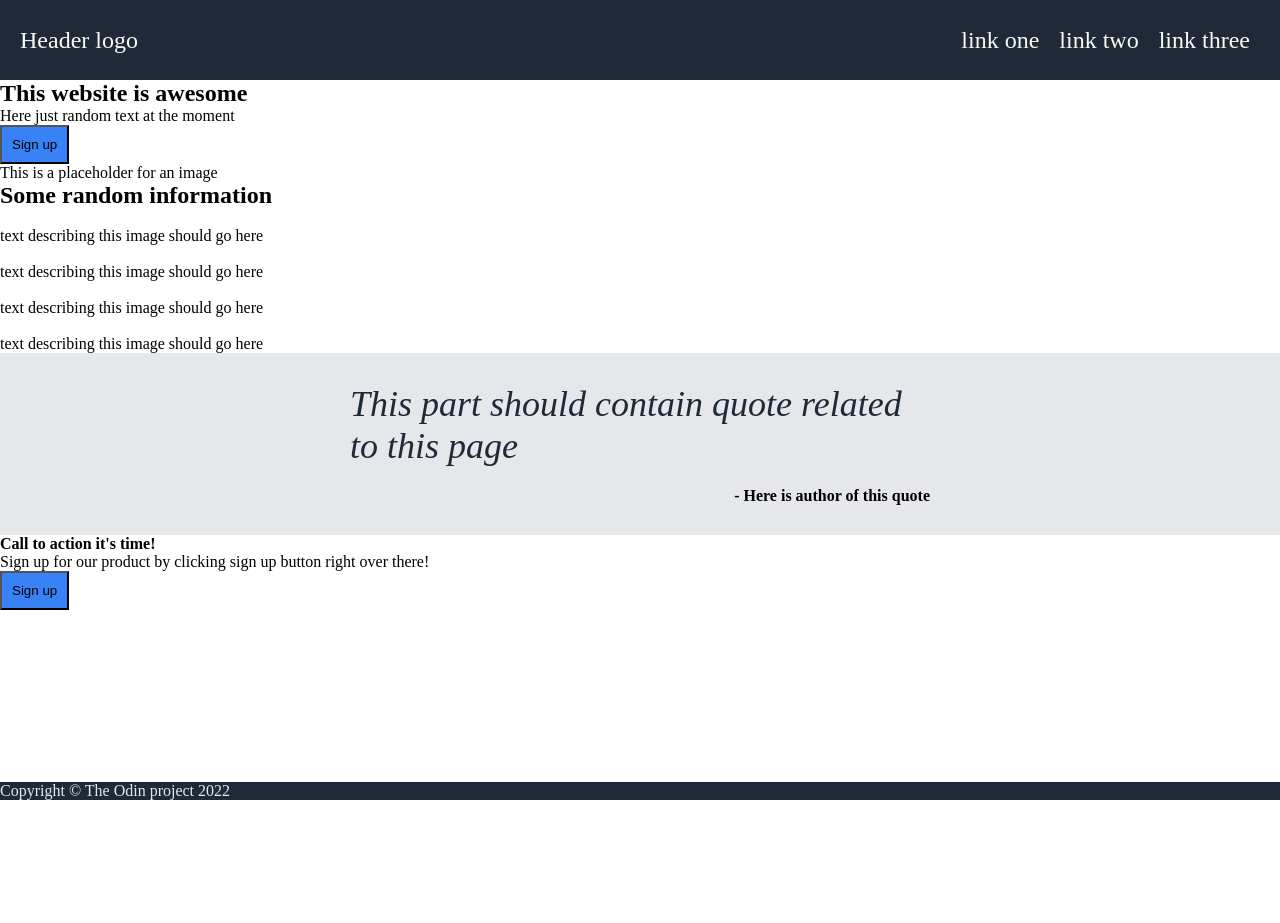
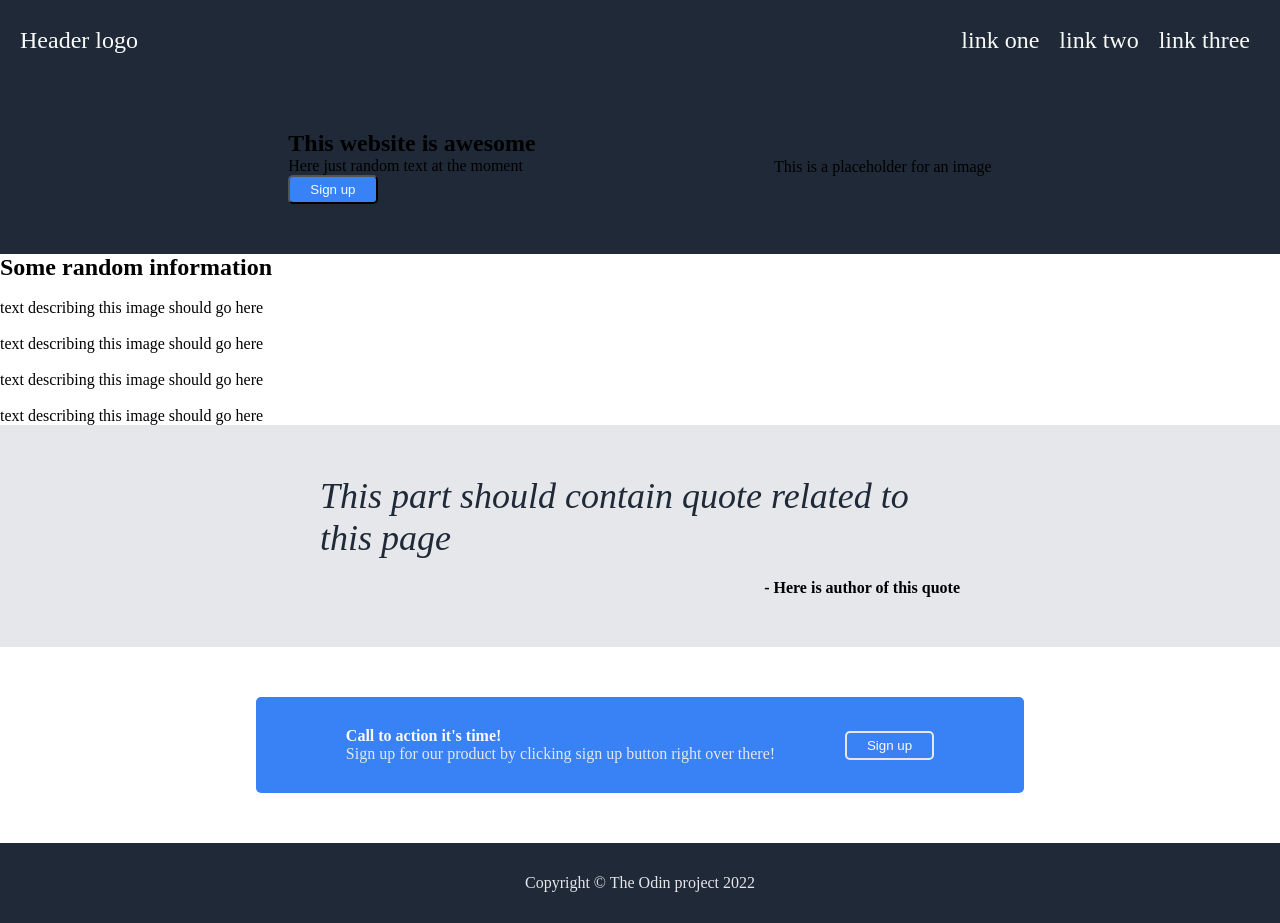
Before and after one commit to Dovi38/odin-landingPage, a plain HTML site: page index.html in a window 1280 px wide. Before the commit the page ends 800 px from the top, so only its background shows below. Drawn offline with Linux system fonts and the light colour scheme.

Commit message:
Add scc for contact, introduction sections

```diff
--- a/index.html
+++ b/index.html
@@ -56,12 +56,16 @@
         <p class="author">- Here is author of this quote</p>
       </div>
     </section>
-    <section class="signup">
-      <div class="signup-left">
-        <h4>Call to action it's time!</h4>
-        <p>Sign up for our product by clicking sign up button right over there!</p>
+    <section class="contact">
+      <div class="signup">
+        <div class="signup-left">
+          <h4>Call to action it's time!</h4>
+          <p>Sign up for our product by clicking sign up button right over there!</p>
+        </div>
+        <div class="signup-right">
+          <button>Sign up</button>
+        </div>
       </div>
-      <button>Sign up</button>
     </section>
   </main>
   <footer class="footer">
--- a/style.css
+++ b/style.css
@@ -41,9 +41,27 @@ a {
   justify-content: space-around;
 }
 
+.introduction {
+  display: flex;
+  justify-content: space-evenly;
+  align-items: center;
+  padding: 50px;
+  background-color: #1f2937;
+}
+
+.introduction-left h1 {
+  color: #f9faf8;
+  font-size: 48px;
+  font-weight: 900;
+  border: 3px solid red;
+}
+
 button {
-  padding: 10px;
+  padding: 5px 20px;
   background-color: #3882f6;
+  /*display: inline-block;*/
+  border-radius: 5px;
+  color: #f9faf8;
 }
 
 .content {
@@ -53,8 +71,9 @@ button {
 }
 
 .content-center {
-  padding: 30px;
+  padding: 50px 0;
   width: 50%;
+  height: auto;
   display: flex;
   flex-direction: column;
 }
@@ -74,8 +93,39 @@ button {
   align-self: flex-end;
 }
 
+.contact {
+  display: flex;
+  justify-content: center;
+}
+
+.signup {
+  display: flex;
+  justify-content: space-evenly;
+  align-items: center;
+  gap: 10px;
+  background-color: #3882f6;
+  border-radius: 5px;
+  color: #f9faf8;
+  height: auto;
+  width: 60%;
+  margin: 50px 0;
+  padding: 30px;
+}
+
+.signup-left p {
+  color: #e5e7eb;
+}
+
+.signup-right button {
+  border: 2px solid #e5e7eb;
+}
+
 .footer {
   background: #1f2937;
   color: #e5e7eb;
+  height: 10vh;
   /*margin-top: auto;*/
+  display: flex;
+  justify-content: center;
+  align-items: center;
 }
```
